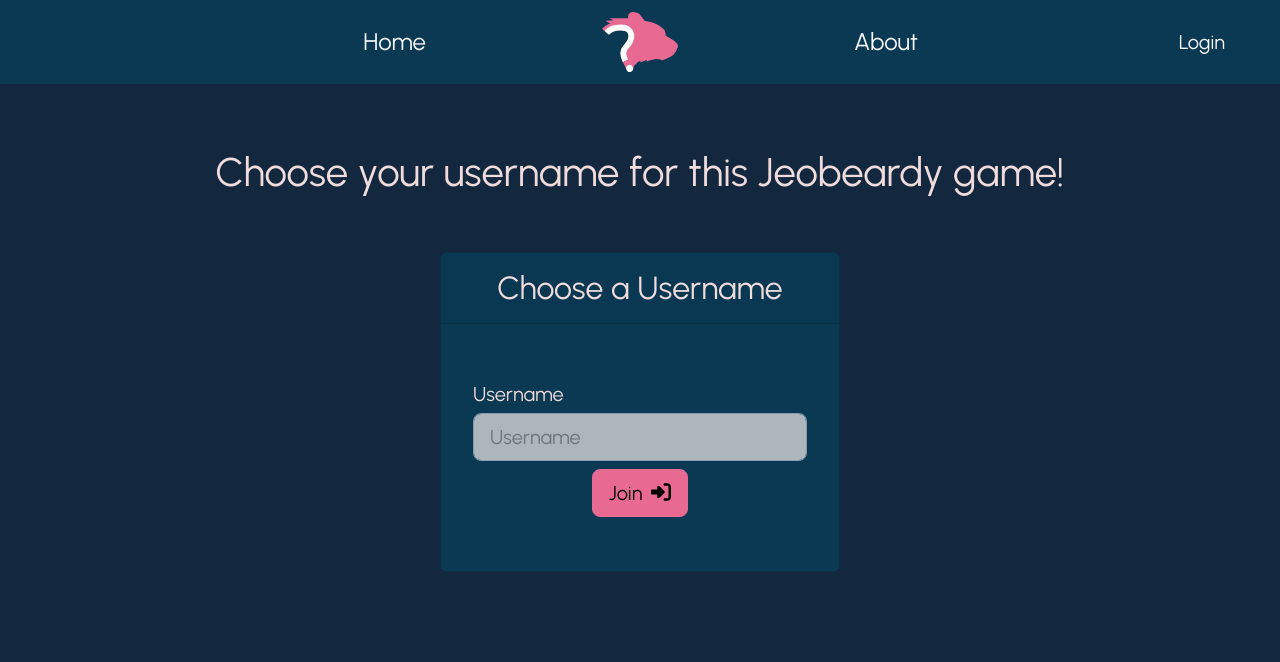
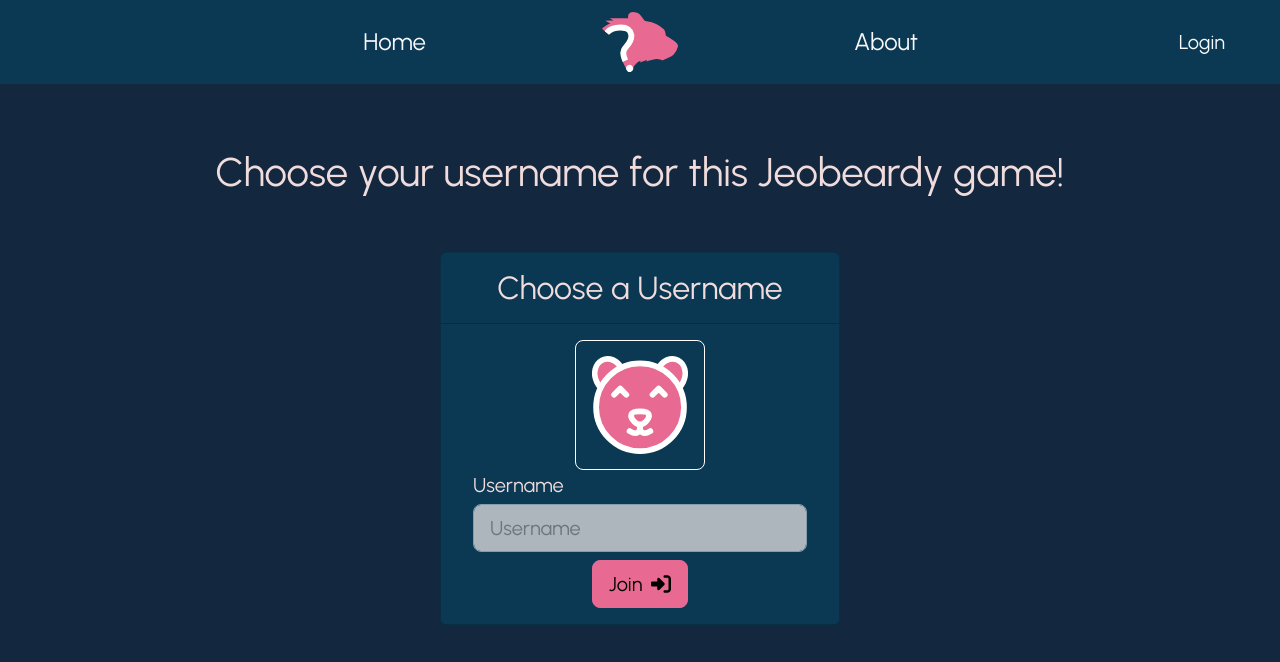
Before and after one commit to EisiBaer/Jeobeardy, a Vue app: page /join in a window 1280 px wide. Shown: the top 662 px of the page. Built offline with nearby package versions, Linux system fonts and the light colour scheme; no server answers.

Commit message:
initial pfp in Join and Lobby

```diff
--- a/src/server/controllers/PlayerControllerMongoose.js
+++ b/src/server/controllers/PlayerControllerMongoose.js
@@ -5,10 +5,11 @@ const PlayerModel = require("../models/PlayerModel");
  * @param {String} hostName
  * @returns A promise which resolves when a new player has been created. Rejects if an error occurs
  */
-exports.addPlayer = (playerName) => {
+exports.addPlayer = (playerName, playerImage) => {
   return new Promise((resolve, reject) => {
     let newPlayer = new PlayerModel({
       name: playerName,
+      pfpFilename: playerImage,
       points: 0,
     });
 
--- a/src/server/models/PlayerModel.js
+++ b/src/server/models/PlayerModel.js
@@ -6,6 +6,7 @@ const PlayerSchema = new Schema({
   name: { type: String, required: true, maxLength: 100 },
   points: { type: Number },
   acceptAnswers: { type: Boolean, default: false },
+  pfpFilename: { type: String, default: null, required: false },
 });
 
 // Export model
--- a/src/server/models/UserModel.js
+++ b/src/server/models/UserModel.js
@@ -11,7 +11,7 @@ const UserSchema = new Schema({
    },
   password: { type: String, required: true, },
   boards: [{ type: Schema.Types.ObjectId, ref: "Board" }],
-  pfpFilename: [{ type: String, required: false, default: null }],
+  pfpFilename: { type: String, required: false, default: null },
 });
 
 // Virtual for player's URL
--- a/src/server/websocket/handler.js
+++ b/src/server/websocket/handler.js
@@ -28,7 +28,7 @@ exports.handleMessage = ( gameSocketList, socket, dataRaw ) => {
     switch( data.event ){
       case "joinGame":
         if( payload.gameCode !== undefined && payload.playerName !== undefined ){
-          playerController.addPlayer( payload.playerName )
+          playerController.addPlayer( payload.playerName, payload.playerImage )
           .then( ( player ) => {
             if( socket.locals === undefined ){
               socket.locals = {};
--- a/src/webapp/assets/scss/styles.scss
+++ b/src/webapp/assets/scss/styles.scss
@@ -194,4 +194,6 @@ $utilities: map-merge(
 
 .pfp{
   object-fit: cover;
+  max-width: 100vw;
+  max-height: 100vh;
 }
--- a/src/webapp/components/blocks/ProfilePicture.vue
+++ b/src/webapp/components/blocks/ProfilePicture.vue
@@ -9,9 +9,9 @@ const props = defineProps({
         default: null,
         required: false,
     },
-    sizingClasses: {
-        type: Array,
-        default: () => ["pfp-sizing"],
+    sizing: {
+        type: String,
+        default: "10rem",
         required: false,
     },
     isPreview: {
@@ -47,7 +47,7 @@ const pfpSrc = computed( () => {
 <template>
     <div>
         <div class="border border-1 border-white rounded-3 overflow-hidden">
-            <img :src="pfpSrc" alt="Profile Picture of the user"  class="pfp" :class="sizingClasses" />
+            <img :src="pfpSrc" alt="Profile Picture of the user"  class="pfp" :style="[ { 'width': props.sizing }, { 'height': props.sizing } ]" />
             <div v-show="props.isPreview" class="position-relative">
                 <span class="position-absolute bottom-0 end-0 bg-black bg-opacity-50 px-1 rounded-2">
                     Preview
@@ -57,16 +57,3 @@ const pfpSrc = computed( () => {
         </div>
     </div>
 </template>
-
-<style scoped>
-.pfp-sizing{
-    height: 10rem;
-    width: 10rem;
-    max-height: 100vh;
-    max-width: 100vw;
-}
-.pfp-sizing-navbar{
-  height: 2em;
-  width: 2em;
-}
-</style>
--- a/src/webapp/components/common/Navbar.vue
+++ b/src/webapp/components/common/Navbar.vue
@@ -72,7 +72,7 @@ function logoutButtonClicked(_event){
                         <font-awesome-icon icon="fa-solid fa-angle-down" size="sm" class="me-2"/>
                         <span class="me-1">{{ userStore.username }}</span>
                         <ProfilePicture
-                          :sizingClasses="['pfp-sizing-navbar']"
+                          :sizing="'2em'"
                         />
                       </div>
                     </a>
@@ -107,7 +107,7 @@ function logoutButtonClicked(_event){
 				            <font-awesome-icon icon="fa-solid fa-angle-down" size="sm" class="me-2"/>
                     <span class="me-1">{{ userStore.username }}</span>
                     <ProfilePicture
-                      :sizingClasses="['pfp-sizing-navbar']"
+                      :sizing="'2em'"
                     />
                   </div>
                 </a>
--- a/src/webapp/components/pages/Join.vue
+++ b/src/webapp/components/pages/Join.vue
@@ -1,8 +1,10 @@
 <script setup>
 import { useRouter, useRoute } from "vue-router";
+import { ref } from "vue";
+
 import { useUserStore } from "@/stores/UserStore";
 import { useGameStore } from "@/stores/GameStore";
-import { ref } from "vue";
+import ProfilePicture from "@/components/blocks/ProfilePicture.vue";
 
 let errorMessage = ref("");
 let playerName = ref("");
@@ -12,13 +14,14 @@ let forwardTo = { name: "gameLobby", params: { gameId: -1 } };
 const router = useRouter();
 const route = useRoute();
 const gameStore = useGameStore();
+const userStore = useUserStore();
 
 function joinButtonClicked(_event) {
   if( joinRequest.value === true ){
     return;
   }
   joinRequest.value = true;
-  gameStore.joinGame( playerName.value )
+  gameStore.joinGame( playerName.value, userStore.pfpFilename )
   .then( ( gameId ) => {
     forwardTo.params.gameId = gameId;
     router.push( forwardTo );
@@ -29,6 +32,10 @@ function joinButtonClicked(_event) {
   .finally( () => {
     joinRequest.value = false;
   });
+}
+
+if( userStore.loggedIn ){
+  playerName.value = userStore.username;
 }
 
 let gameId = route.params.gameId;
@@ -91,6 +98,11 @@ if( gameId ){
           </div>
           <div class="card-body text-center">
             <div class="d-flex flex-column h-100 w-100 align-items-center justify-content-center">
+              <div>
+                <ProfilePicture
+                  :sizing="'8rem'"
+                />
+              </div>
               <div class="d-flex px-3 w-100">
                 <div class="w-100 text-start">
                   <label for="username" class="fs-5 mb-1">Username</label>
--- a/src/webapp/components/pages/Lobby.vue
+++ b/src/webapp/components/pages/Lobby.vue
@@ -3,8 +3,8 @@ import { onMounted, onUnmounted, ref } from 'vue';
 import { useRouter, onBeforeRouteLeave, useRoute } from 'vue-router';
 
 import { useGameStore } from '@/stores/GameStore';
-
 import BoardListView from "@/components/views/BoardListView.vue";
+import ProfilePicture from '@/components/blocks/ProfilePicture.vue';
 
 const router = useRouter();
 const route = useRoute();
@@ -12,6 +12,13 @@ const gameStore = useGameStore();
 
 let selectedBoardId = ref("0");
 let showBoardMessage = ref( false );
+
+let protocol = ('https:' == document.location.protocol ? 'https://' : 'http://');
+let hostname = window.location.hostname;
+if( window.location.hostname.includes("localhost" ) ){
+    hostname += ':3000';
+}
+const API_URL = `${protocol}${hostname}/api`;
 
 
 function startGame(){
@@ -127,7 +134,15 @@ onBeforeRouteLeave((to, from) => {
         <div class="col-4 my-3">
           <div class="card bg-primary">
             <div class="card-body fs-4 text-center">
-              {{ playerIdx + 1 }} - {{ player.name }}
+              <div class="d-flex justify-content-center align-items-center">
+                <ProfilePicture
+                :srcOverride="API_URL + '/user/pfp/' + player.pfpFilename"
+                :sizing="'2.5em'"
+                />
+                <span class="ms-3">
+                  {{ playerIdx + 1 }} - {{ player.name }}
+                </span>
+              </div>
             </div>
           </div>
         </div>
--- a/src/webapp/stores/GameStore.js
+++ b/src/webapp/stores/GameStore.js
@@ -135,7 +135,7 @@ export const useGameStore = defineStore('game', {
         }
       });
     },
-    joinGame( playerName ){
+    joinGame( playerName, playerImage ){
       return new Promise( ( resolve, reject ) =>{
         if( this.websocketConnection.readyState === 1 ){
 
@@ -160,6 +160,7 @@ export const useGameStore = defineStore('game', {
             payload: {
               gameCode: this.gameCode,
               playerName: this.playerName,
+              playerImage: playerImage,
             }
           }
           this.websocketConnection.send( JSON.stringify( sendObj ) );
--- a/src/webapp/stores/UserStore.js
+++ b/src/webapp/stores/UserStore.js
@@ -44,7 +44,11 @@ export const useUserStore = defineStore('user', {
     setUser( user ){
       this.loggedIn = true;
       this.username = user.username;
-      this.pfpFilename = user.pfpFilename;
+      if( user.pfpFilename ){
+        this.pfpFilename = user.pfpFilename;
+      } else {
+        this.pfpFilename = null;
+      }
     },
     resetInitialUserDataPromise(){
       this.initialUserPromise = new Promise( (resolve, reject ) => {
```
Also changed, not shown: src/server/server.js (+18 -18 lines).
